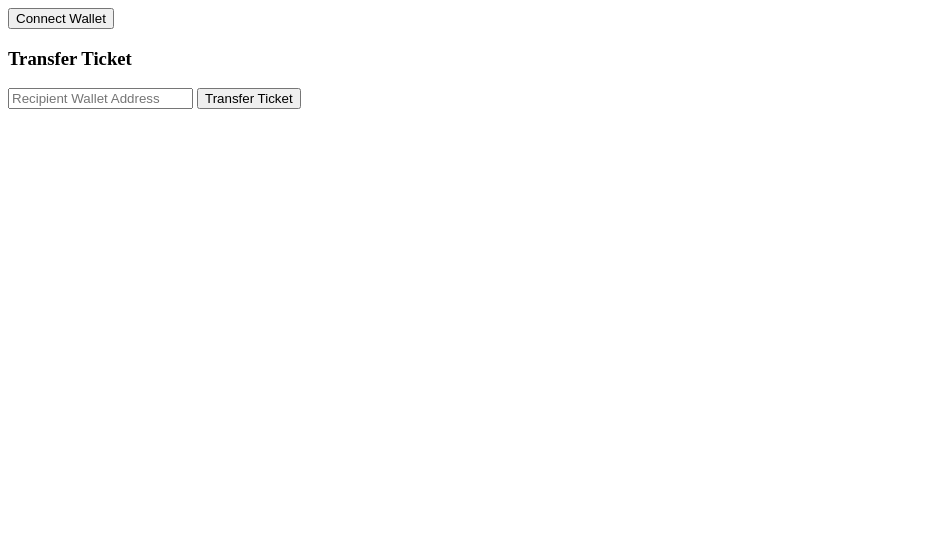
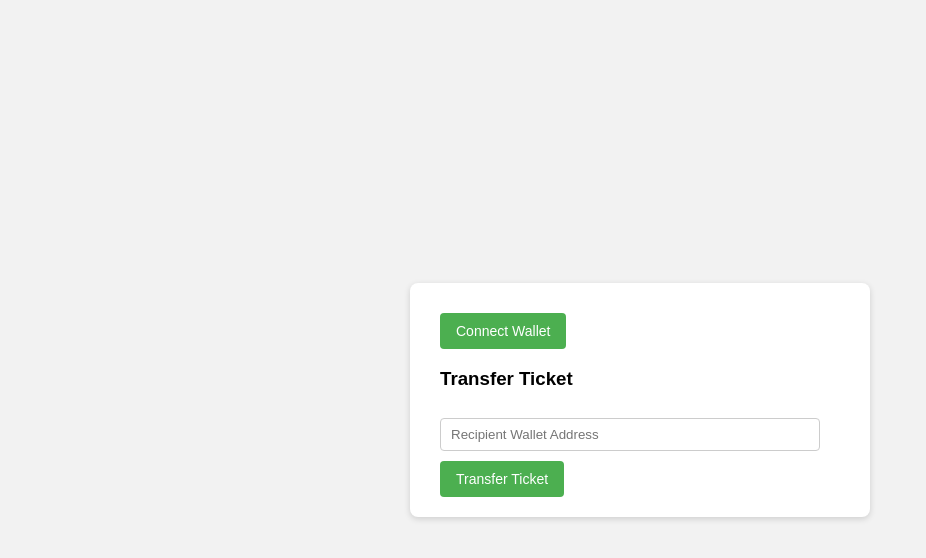
Before and after one commit to UndeadRonin99/BDAG-ZKP, a plain HTML site: page frontend/index.html in a window 1280 px wide. Shown: the whole page, without its empty margins (0-926 px from the left). Drawn offline with Linux system fonts and the light colour scheme.

Commit message:
Add basic CSS styling to frontend

```diff
--- a/frontend/index.html
+++ b/frontend/index.html
@@ -4,21 +4,24 @@
     <meta charset="UTF-8">
     <meta name="viewport" content="width=device-width, initial-scale=1.0">
     <title>ZK-Tix</title>
+    <link rel="stylesheet" href="styles.css">
     <script src="https://cdn.jsdelivr.net/npm/ethers@5.7.2/dist/ethers.min.js" integrity="sha256-DGgUMkE8hELiTAAxV8jTwjWF4DwFNhe4okW8uP5cHYc=" crossorigin="anonymous"></script>
     <script src="ticketing.js"></script>
 </head>
 <body>
-    <button onclick="connectWallet()">Connect Wallet</button>
+    <div class="container">
+        <button id="connectBtn" onclick="connectWallet()">Connect Wallet</button>
 
         <div id="events"></div>
 
-    <div id="buySection" style="display:none;">
+        <div id="buySection">
             <button id="buyBtn">Buy Ticket</button>
         </div>
 
         <h3>Transfer Ticket</h3>
         <input type="text" id="recipient" placeholder="Recipient Wallet Address" />
         <button id="transferBtn">Transfer Ticket</button>
+    </div>
 
     <script>
         window.addEventListener('load', function() {
--- /dev/null
+++ b/frontend/styles.css
@@ -0,0 +1,51 @@
+body {
+    font-family: Arial, Helvetica, sans-serif;
+    margin: 0;
+    background-color: #f2f2f2;
+    display: flex;
+    justify-content: center;
+    align-items: center;
+    min-height: 100vh;
+}
+
+.container {
+    background: #fff;
+    padding: 20px 30px;
+    border-radius: 8px;
+    box-shadow: 0 2px 6px rgba(0,0,0,0.15);
+    width: 400px;
+}
+
+button {
+    background: #4CAF50;
+    border: none;
+    color: #fff;
+    padding: 10px 16px;
+    font-size: 14px;
+    border-radius: 4px;
+    cursor: pointer;
+    margin-top: 10px;
+}
+button:disabled {
+    background: #ccc;
+    cursor: not-allowed;
+}
+input[type="text"] {
+    width: calc(100% - 20px);
+    padding: 8px 10px;
+    margin-top: 10px;
+    border: 1px solid #ccc;
+    border-radius: 4px;
+    box-sizing: border-box;
+}
+#events div {
+    padding: 8px;
+    border-bottom: 1px solid #e0e0e0;
+}
+#events div:last-child {
+    border-bottom: none;
+}
+
+#buySection {
+    display: none;
+}
```
Also changed, not shown: README.md. Lines whose indentation alone changed are shown as unchanged.
